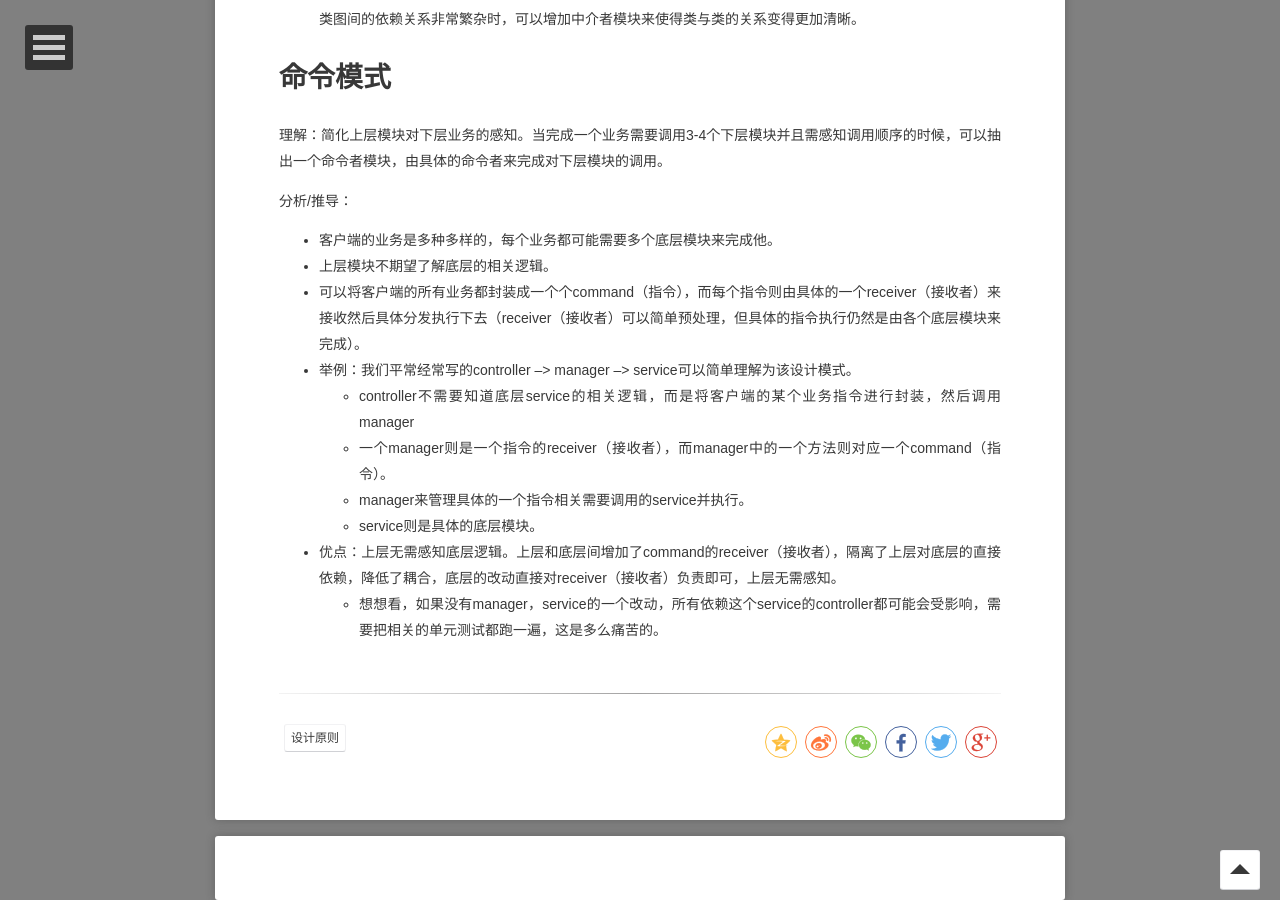
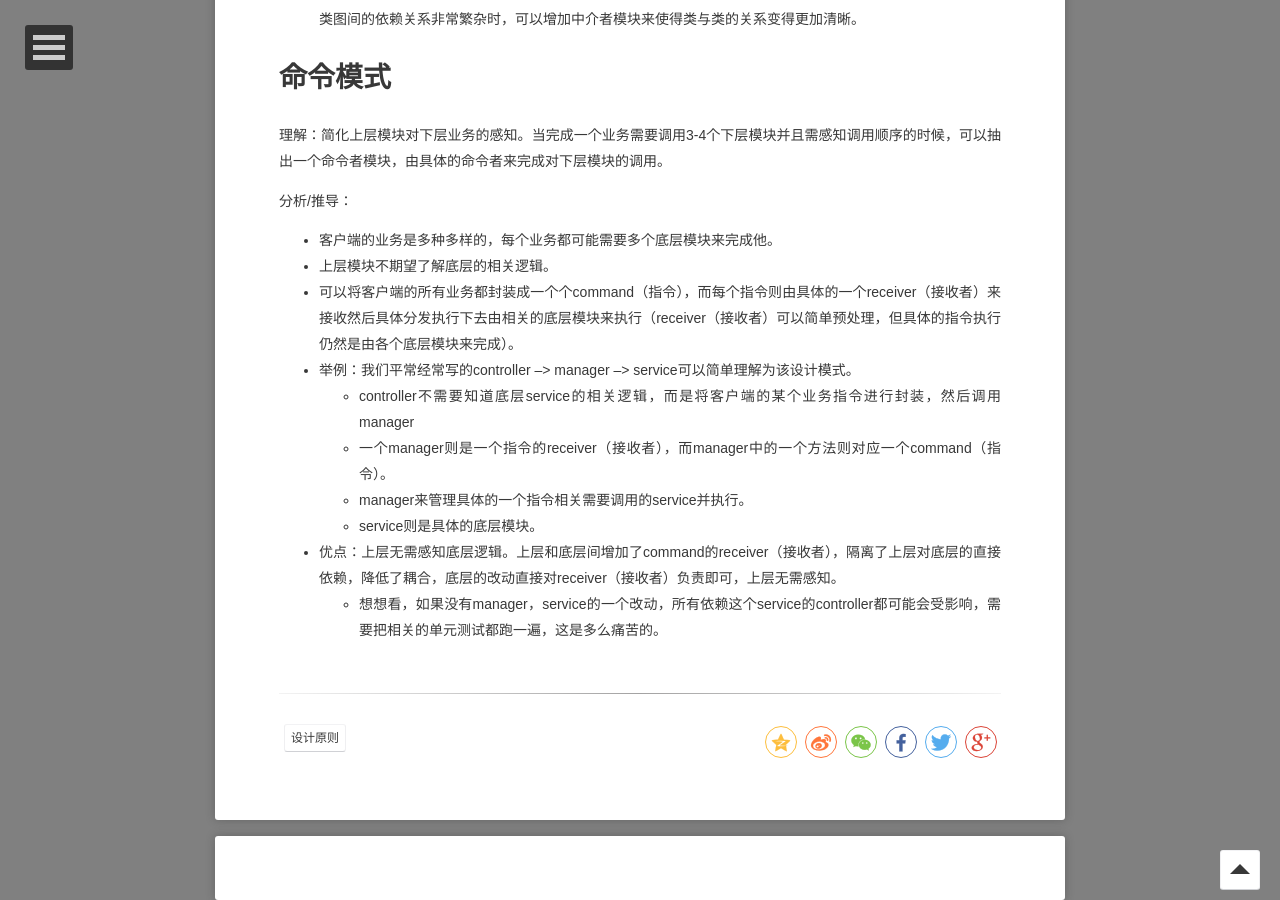
Before and after one commit to Justice-love/Justice-love.github.io, a Jekyll site: the page built from _posts/post/2017-01-29-design2.md, in a window 1280 px wide and 900 px high, scrolled down 2071 px. Built offline with Jekyll 4.4.1, drawn with Linux system fonts in a browser that asks for light colours; nearby versions of some CDN libraries; some web fonts are replaced; comment, search, counter and statistics services are not loaded.

Commit message:
设计模式二

```diff
--- a/_posts/post/2017-01-29-design2.md
+++ b/_posts/post/2017-01-29-design2.md
@@ -48,7 +48,7 @@ comments: true
 
 * 客户端的业务是多种多样的，每个业务都可能需要多个底层模块来完成他。
 * 上层模块不期望了解底层的相关逻辑。
-* 可以将客户端的所有业务都封装成一个个command（指令），而每个指令则由具体的一个receiver（接收者）来接收然后具体分发执行下去（receiver（接收者）可以简单预处理，但具体的指令执行仍然是由各个底层模块来完成）。
+* 可以将客户端的所有业务都封装成一个个command（指令），而每个指令则由具体的一个receiver（接收者）来接收然后具体分发执行下去由相关的底层模块来执行（receiver（接收者）可以简单预处理，但具体的指令执行仍然是由各个底层模块来完成）。
 * 举例：我们平常经常写的controller --> manager --> service可以简单理解为该设计模式。
     * controller不需要知道底层service的相关逻辑，而是将客户端的某个业务指令进行封装，然后调用manager
     * 一个manager则是一个指令的receiver（接收者），而manager中的一个方法则对应一个command（指令）。
```
